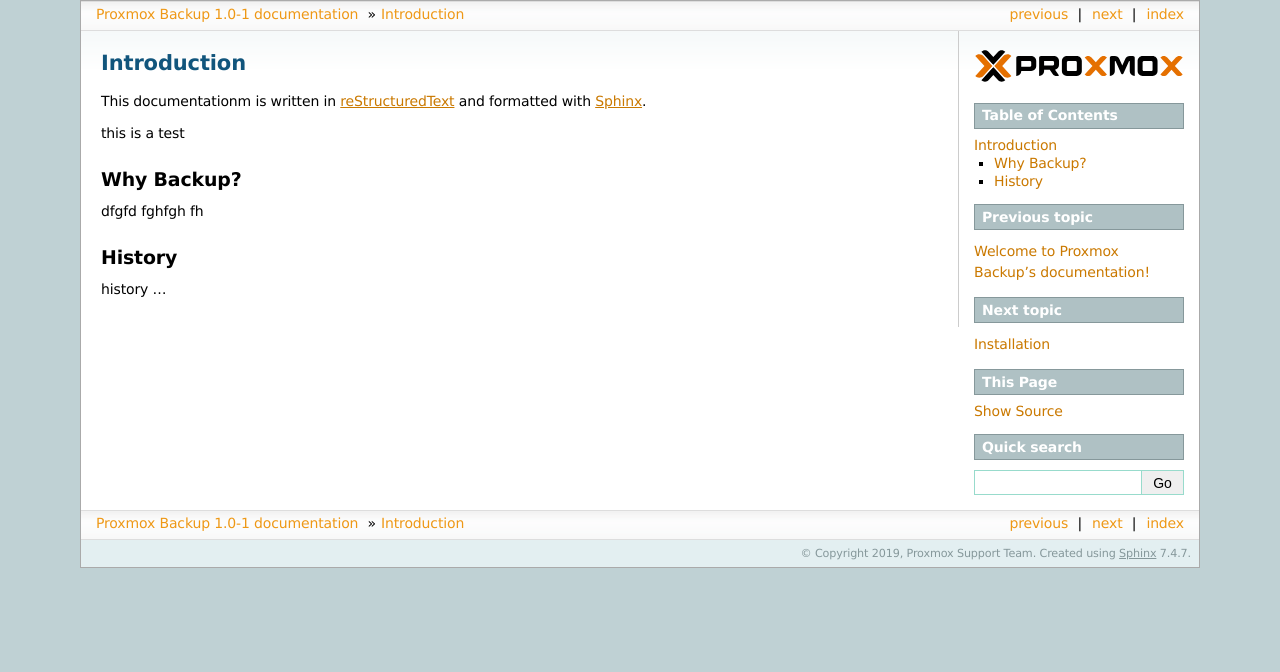
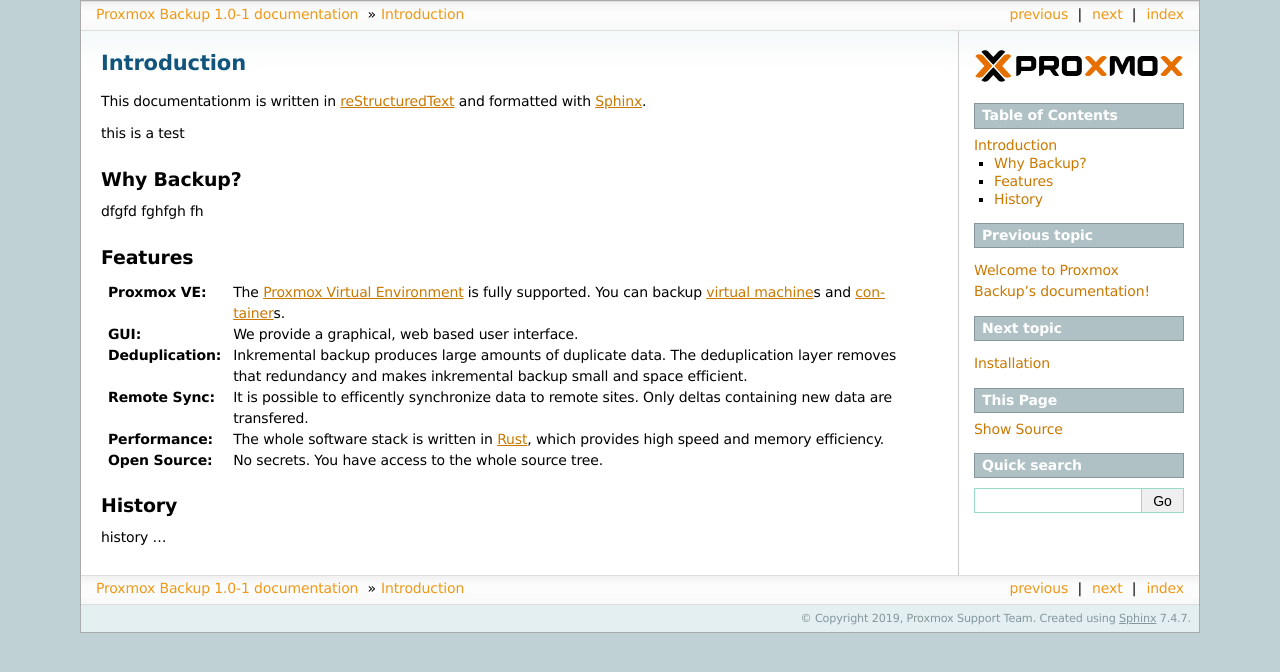
Before and after one commit to proxmox/proxmox-backup, a Sphinx documentation site: the page built from docs/introduction.rst, in a window 1280 px wide. Shown: the top 672 px of the page. Built offline with Sphinx 7.4.7, drawn with Linux system fonts in a browser that asks for light colours.

Commit message:
docs: add epilog.rst to define common things.

```diff
--- a/docs/conf.py
+++ b/docs/conf.py
@@ -48,6 +48,9 @@
 # The master toctree document.
 master_doc = 'index'
 
+epilog_file = open('epilog.rst', 'r')
+rst_epilog = epilog_file.read()
+
 # General information about the project.
 project = 'Proxmox Backup'
 copyright = '2019, Proxmox Support Team'
@@ -84,6 +87,7 @@
 exclude_patterns = [
     '_build', 'Thumbs.db', '.DS_Store',
     'proxmox-backup-client/man1.rst',
+    'epilog.rst',
     'pbs-copyright.rst',
 ]
 
--- a/docs/introduction.rst
+++ b/docs/introduction.rst
@@ -11,6 +11,28 @@
 dfgfd fghfgh fh
 
 
+Features
+--------
+
+:Proxmox VE: The `Proxmox Virtual Environment`_ is fully
+   supported. You can backup :term:`virtual machine`\ s and
+   :term:`container`\ s.
+
+:GUI: We provide a graphical, web based user interface.
+
+:Deduplication: Inkremental backup produces large amounts of duplicate
+   data. The deduplication layer removes that redundancy and makes
+   inkremental backup small and space efficient.
+
+:Remote Sync: It is possible to efficently synchronize data to remote
+   sites. Only deltas containing new data are transfered.
+
+:Performance: The whole software stack is written in :term:`Rust`,
+   which provides high speed and memory efficiency.
+
+:Open Source: No secrets. You have access to the whole source tree.
+
+
 History
 -------
 
```
Also changed, not shown: docs/epilog.rst (added, +11 -0 lines), docs/glossary.rst (+18 -4 lines).
